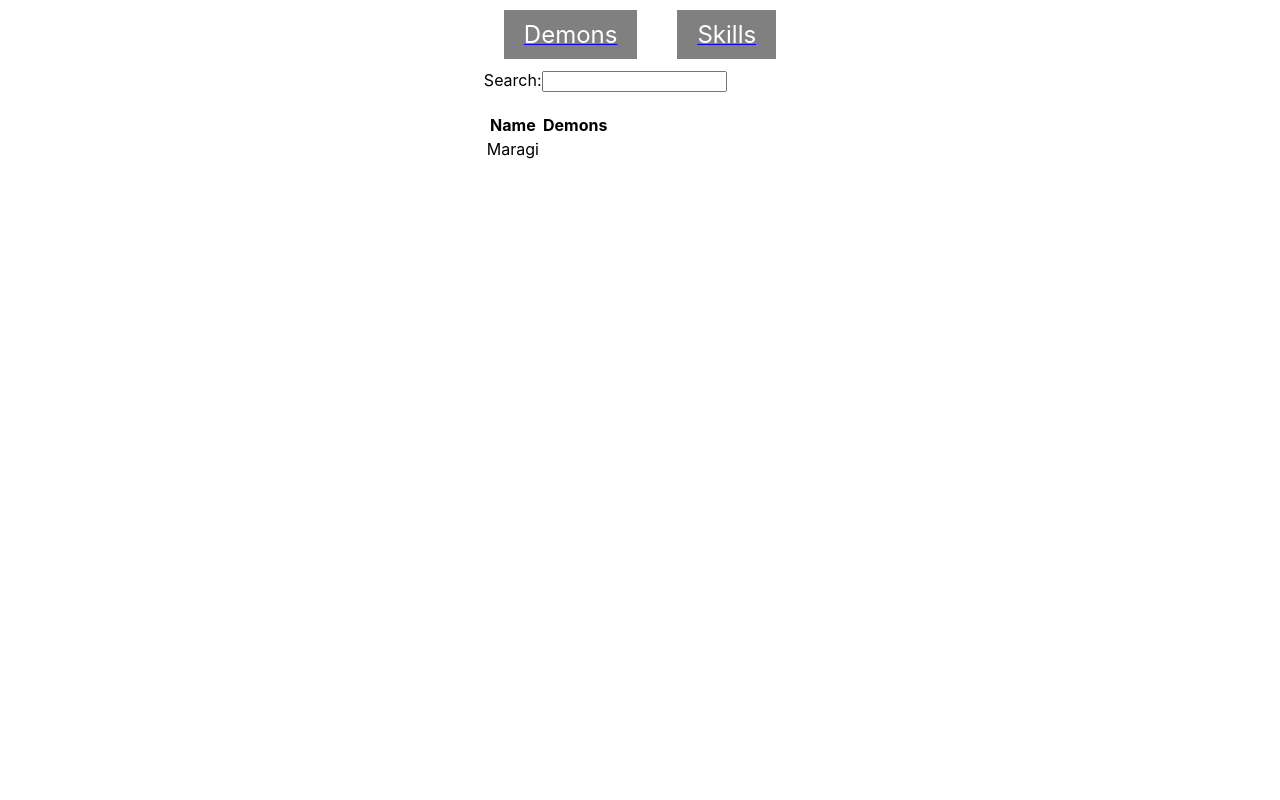
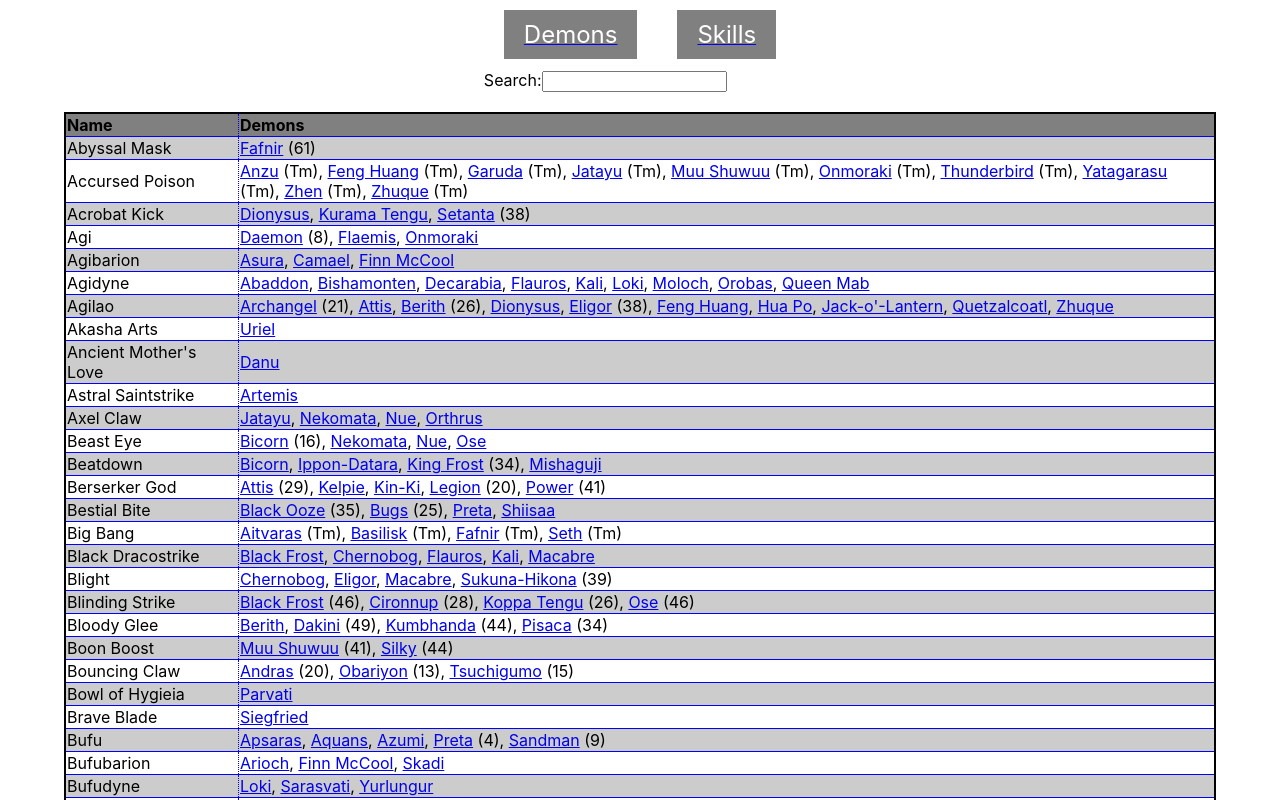
Before and after one commit to Achamoth/smt-calculator, a React (Create React App) app: page /skills in a window 1280 px wide. Shown: the top 800 px of the page. Built offline with nearby package versions, Linux system fonts and the light colour scheme.

Commit message:
Skill list

```diff
--- /dev/null
+++ b/src/Skills.css
@@ -0,0 +1,33 @@
+.skillTableContents {
+    display: block;
+}
+
+.skillTable {
+  border: 2px solid black;
+  border-collapse: collapse;
+  margin: auto;
+  width: 90%;
+}
+
+.skillTableRow {
+  border-top: 1px solid blue;
+}
+
+.skillTableRow:nth-child(even) {
+  background-color: #ccc;
+}
+
+.skillTableRow:nth-child(odd) {
+  background-color: #fff;
+}
+
+.skillTableCell,
+.skillTableHeader {
+  border-right: 1px dotted blue;
+  padding-right: 20px;
+  text-align: start;
+}
+
+.skillTableHeader {
+  background-color: grey;
+}
--- a/src/Skills.js
+++ b/src/Skills.js
@@ -1,16 +1,37 @@
+import "./Skills.css";
 import { NavBar } from "./NavBar.js";
 import { get_all_skills } from "./utils/demon_utils.js";
 import { Link } from "react-router-dom";
 import { useState } from "react";
 
+function DemonsPossessingSkills(props) {
+  return (
+    <>
+      {props.demonsWithSkills.map((d, i) => {
+        return (
+          <>
+            <Link to={`/${d.name.toLowerCase()}`}>{`${d.name}`}</Link>
+            {d.skillLevel > 0 && d.skillLevel !== 5277 && (
+              <span>{` (${d.skillLevel})`}</span>
+            )}
+            {d.skillLevel === 5277 && <span> (Tm)</span>}
+            {props.demonsWithSkills.length > i + 1 && <span>, </span>}
+          </>
+        );
+      })}
+    </>
+  );
+}
+
 export function Skills(props) {
   let [filter, setFilter] = useState("");
   const allSkills = get_all_skills();
-  const skills = allSkills.filter((x) =>
-    x.name.toLowerCase().startsWith(filter.toLowerCase())
-  );
+  const skills = allSkills
+    .filter((s) => s.name.toLowerCase().startsWith(filter.toLowerCase()))
+    .sort((s1, s2) => (s1.name < s2.name ? -1 : 1));
 
   return (
+    <div>
       <div className="centeredContainer">
         <div className="skillTableContents">
           <NavBar />
@@ -25,6 +46,8 @@ export function Skills(props) {
             </label>
           </div>
           <br />
+        </div>
+      </div>
       <div>
         <table className="skillTable">
           <tbody>
@@ -37,8 +60,7 @@ export function Skills(props) {
                 <tr className="skillTableRow" key={x.name}>
                   <td className="skillTableCell">{x.name}</td>
                   <td className="skillTableCell">
-                      {/* <Link to={`/${x.name.toLowerCase()}`}>{x.name}</Link> */}
-                      {/* Custom skill component rendering demons */}
+                    <DemonsPossessingSkills demonsWithSkills={x.demons} />
                   </td>
                 </tr>
               );
@@ -47,6 +69,5 @@ export function Skills(props) {
         </table>
       </div>
     </div>
-    </div>
   );
 }
--- a/src/utils/demon_utils.js
+++ b/src/utils/demon_utils.js
@@ -21,8 +21,25 @@ export function parse_demons() {
 }
 
 export function get_all_skills() {
+  let skills = {};
   let demons = parse_demons();
-  return [{name: "Maragi"}];
+  demons.forEach(d => {
+    d.skills.forEach(s => {
+      if (skills[s.name]) {
+        skills[s.name].push({demonLevel: d.level, race: d.race, name: d.name, skillLevel: s.level});
+      }
+      else {
+        skills[s.name] = []
+        skills[s.name].push({demonLevel: d.level, race: d.race, name: d.name, skillLevel: s.level});
+      }
+    });
+  })
+
+  let result = [];
+  Object.keys(skills).forEach(s => {
+    result.push({name: s, demons: skills[s]});
+  });
+  return result;
 }
 
 function parse_skills(skills) {
```
Lines whose indentation alone changed are shown as unchanged.
